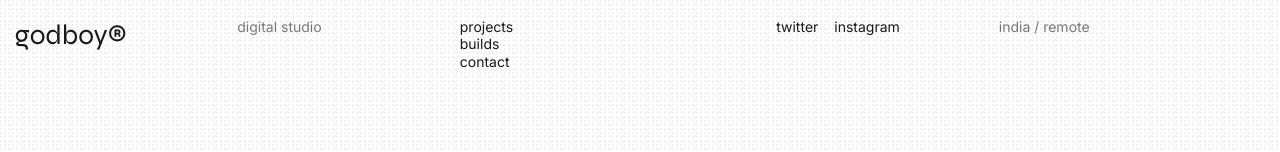
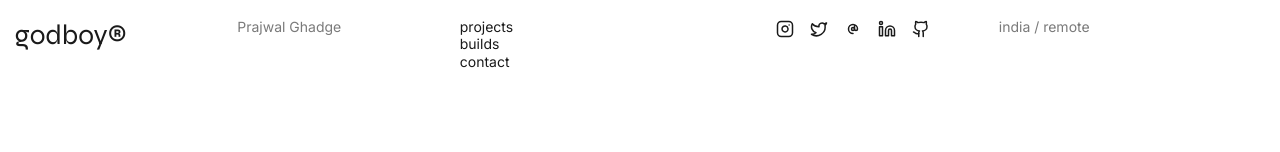
Before and after one commit to GodBoii/portfolio, a Next.js app in the folder frontend/: page / in a window 1280 px wide. Shown: the top 152 px of the page. Built offline with nearby package versions, Linux system fonts and the light colour scheme.

Commit message:
refactor(ui): update frame structural layouts and global platform navigation rails

```diff
--- a/frontend/components/AppShell.tsx
+++ b/frontend/components/AppShell.tsx
@@ -9,7 +9,6 @@ import { Loader } from "@/components/Loader";
 import { Navigation } from "@/components/Navigation";
 import { Footer } from "@/components/Footer";
 import { SmoothScroll } from "@/components/SmoothScroll";
-import { Grain } from "@/components/Grain";
 
 export function AppShell({ children }: { children: ReactNode }) {
   const pathname = usePathname();
@@ -68,7 +67,6 @@ export function AppShell({ children }: { children: ReactNode }) {
       <Loader onDone={() => setLoading(false)} />
       <CustomCursor />
       <SmoothScroll disabled={loading} />
-      <Grain />
       <div className={`route-transition ${transitioning ? "is-active" : ""}`} aria-hidden="true">
         <span>{transitionNumber}</span>
       </div>
--- a/frontend/components/Navigation.tsx
+++ b/frontend/components/Navigation.tsx
@@ -3,7 +3,7 @@
 import Link from "next/link";
 import { usePathname } from "next/navigation";
 import { useState } from "react";
-import { Menu, X } from "lucide-react";
+import { Menu, X, Instagram, Twitter, Linkedin, Github } from "lucide-react";
 import { navLinks, socials } from "@/data/site";
 import { cx } from "@/lib/utils";
 
@@ -17,7 +17,7 @@ export function Navigation() {
         <Link href="/" className="brand" onClick={() => setOpen(false)} aria-label="Studio home">
           godboy®
         </Link>
-        <span className="nav-label">digital studio</span>
+        <span className="nav-label">Prajwal Ghadge</span>
         <nav className={cx("nav-links", open && "is-open")} aria-label="Main navigation">
           {navLinks.map((link) => (
             <Link
@@ -31,11 +31,13 @@ export function Navigation() {
           ))}
         </nav>
         <nav className="nav-social" aria-label="Social links">
-          {socials.slice(0, 2).map((link) => (
-            <a key={link.href} href={link.href} target="_blank" rel="noreferrer">
-              {link.label}
-            </a>
-          ))}
+          <a href="https://www.instagram.com/7.15.4.2.15.25/" target="_blank" rel="noreferrer" aria-label="Instagram"><Instagram size={18} /></a>
+          <a href="https://x.com/Godboiiiiii" target="_blank" rel="noreferrer" aria-label="Twitter"><Twitter size={18} /></a>
+          <a href="https://www.threads.com/@7.15.4.2.15.25" target="_blank" rel="noreferrer" aria-label="Threads">
+            <svg width="18" height="18" viewBox="0 0 24 24" fill="none" stroke="currentColor" strokeWidth="2" strokeLinecap="round" strokeLinejoin="round"><path d="M14 12a2 2 0 1 0-4 0 2 2 0 0 0 4 0Z"/><path d="M12 18c-3.3 0-6-2.7-6-6s2.7-6 6-6 6 2.7 6 6c0 1.1-.9 2-2 2s-2-.9-2-2v-4"/></svg>
+          </a>
+          <a href="https://www.linkedin.com/in/prajwal-ghadge-44a1a1242/" target="_blank" rel="noreferrer" aria-label="LinkedIn"><Linkedin size={18} /></a>
+          <a href="https://github.com/GodBoii" target="_blank" rel="noreferrer" aria-label="GitHub"><Github size={18} /></a>
         </nav>
         <span className="nav-location">india / remote</span>
         <button className="menu-button" onClick={() => setOpen((v) => !v)} aria-label="Toggle menu">
```
